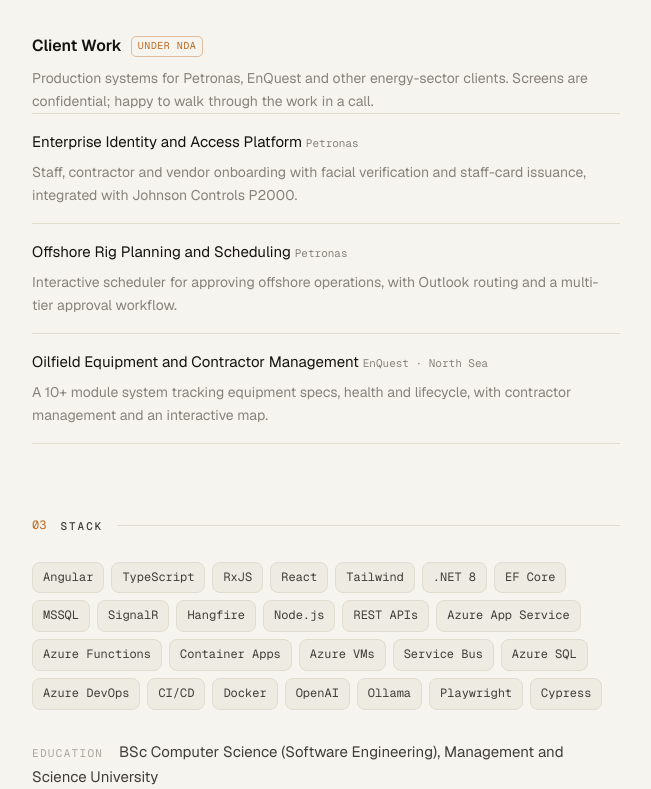
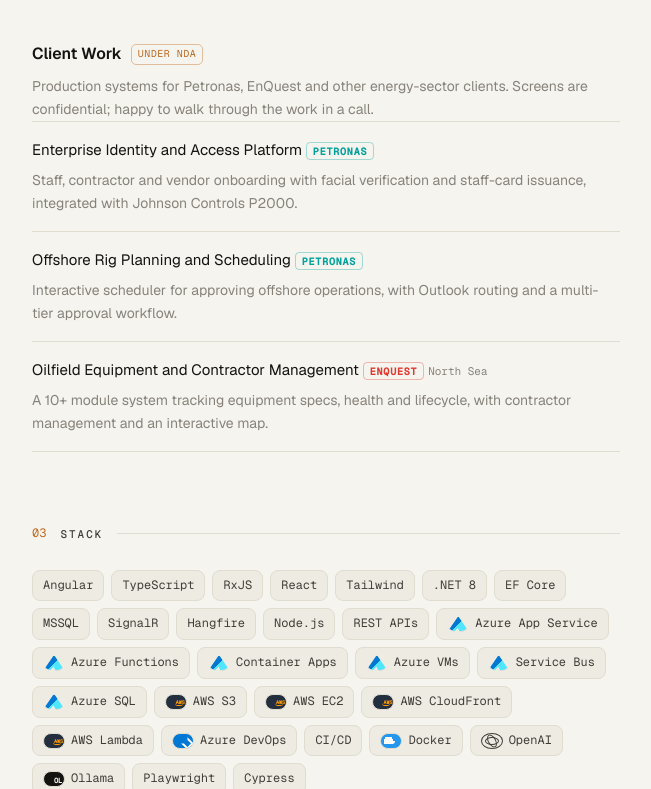
Before and after one commit to afhamsyahir/Portfolio, a plain HTML site: page index.html in a window 1280 px wide. Shown: the part 2011-2800 px from the top of the page, without its empty margins (314-965 px from the left). Drawn offline with nearby package versions, Linux system fonts and the light colour scheme.

Commit message:
Add portfolio icons and provider logos

```diff
--- a/index.html
+++ b/index.html
@@ -10,6 +10,8 @@
     <meta property="og:type" content="website">
     <meta property="og:image" content="./assets/aem-plus.png">
     <title>Afham Syahir | Front-End Developer</title>
+    <link rel="icon" type="image/png" href="./assets/avatar.png">
+    <link rel="apple-touch-icon" href="./assets/avatar.png">
     <link rel="preconnect" href="https://fonts.googleapis.com">
     <link rel="preconnect" href="https://fonts.gstatic.com" crossorigin>
     <link href="https://fonts.googleapis.com/css2?family=Geist:wght@300;400;500;600&family=Geist+Mono:wght@400;500&display=swap" rel="stylesheet">
@@ -22,7 +24,15 @@
         <div class="nav-actions">
           <a href="#work">work</a>
           <a href="#contact">contact</a>
-          <button id="theme-toggle" type="button" aria-label="Toggle theme">moon</button>
+          <button id="theme-toggle" type="button" aria-label="Toggle theme">
+            <svg class="theme-icon theme-icon-moon" viewBox="0 0 24 24" aria-hidden="true">
+              <path d="M21 14.8A8.3 8.3 0 0 1 9.2 3a7 7 0 1 0 11.8 11.8Z"></path>
+            </svg>
+            <svg class="theme-icon theme-icon-sun" viewBox="0 0 24 24" aria-hidden="true">
+              <circle cx="12" cy="12" r="4"></circle>
+              <path d="M12 2v2M12 20v2M4.9 4.9l1.4 1.4M17.7 17.7l1.4 1.4M2 12h2M20 12h2M4.9 19.1l1.4-1.4M17.7 6.3l1.4-1.4"></path>
+            </svg>
+          </button>
         </div>
       </nav>
 
@@ -134,15 +144,15 @@
           </p>
 
           <article>
-            <h4>Enterprise Identity and Access Platform <span>Petronas</span></h4>
+            <h4>Enterprise Identity and Access Platform <span class="client-logo petronas">Petronas</span></h4>
             <p>Staff, contractor and vendor onboarding with facial verification and staff-card issuance, integrated with Johnson Controls P2000.</p>
           </article>
           <article>
-            <h4>Offshore Rig Planning and Scheduling <span>Petronas</span></h4>
+            <h4>Offshore Rig Planning and Scheduling <span class="client-logo petronas">Petronas</span></h4>
             <p>Interactive scheduler for approving offshore operations, with Outlook routing and a multi-tier approval workflow.</p>
           </article>
           <article>
-            <h4>Oilfield Equipment and Contractor Management <span>EnQuest · North Sea</span></h4>
+            <h4>Oilfield Equipment and Contractor Management <span class="client-logo enquest">EnQuest</span> <span class="client-region">North Sea</span></h4>
             <p>A 10+ module system tracking equipment specs, health and lifecycle, with contractor management and an interactive map.</p>
           </article>
         </div>
@@ -156,9 +166,22 @@
         <div class="skills" aria-label="Technologies">
           <span>Angular</span><span>TypeScript</span><span>RxJS</span><span>React</span><span>Tailwind</span>
           <span>.NET 8</span><span>EF Core</span><span>MSSQL</span><span>SignalR</span><span>Hangfire</span>
-          <span>Node.js</span><span>REST APIs</span><span>Azure App Service</span><span>Azure Functions</span>
-          <span>Container Apps</span><span>Azure VMs</span><span>Service Bus</span><span>Azure SQL</span>
-          <span>Azure DevOps</span><span>CI/CD</span><span>Docker</span><span>OpenAI</span><span>Ollama</span>
+          <span>Node.js</span><span>REST APIs</span>
+          <span class="skill service-provider"><span class="skill-logo azure" aria-hidden="true"></span>Azure App Service</span>
+          <span class="skill service-provider"><span class="skill-logo azure" aria-hidden="true"></span>Azure Functions</span>
+          <span class="skill service-provider"><span class="skill-logo azure" aria-hidden="true"></span>Container Apps</span>
+          <span class="skill service-provider"><span class="skill-logo azure" aria-hidden="true"></span>Azure VMs</span>
+          <span class="skill service-provider"><span class="skill-logo azure" aria-hidden="true"></span>Service Bus</span>
+          <span class="skill service-provider"><span class="skill-logo azure" aria-hidden="true"></span>Azure SQL</span>
+          <span class="skill service-provider"><span class="skill-logo aws" aria-hidden="true">aws</span>AWS S3</span>
+          <span class="skill service-provider"><span class="skill-logo aws" aria-hidden="true">aws</span>AWS EC2</span>
+          <span class="skill service-provider"><span class="skill-logo aws" aria-hidden="true">aws</span>AWS CloudFront</span>
+          <span class="skill service-provider"><span class="skill-logo aws" aria-hidden="true">aws</span>AWS Lambda</span>
+          <span class="skill service-provider"><span class="skill-logo azure-devops" aria-hidden="true"></span>Azure DevOps</span>
+          <span>CI/CD</span>
+          <span class="skill service-provider"><span class="skill-logo docker" aria-hidden="true"></span>Docker</span>
+          <span class="skill service-provider"><span class="skill-logo openai" aria-hidden="true"></span>OpenAI</span>
+          <span class="skill service-provider"><span class="skill-logo ollama" aria-hidden="true">ol</span>Ollama</span>
           <span>Playwright</span><span>Cypress</span>
         </div>
         <p class="education"><span>Education</span> BSc Computer Science (Software Engineering), Management and Science University</p>
--- a/script.js
+++ b/script.js
@@ -7,8 +7,7 @@
 
 function setTheme(theme) {
   root.dataset.theme = theme;
-  themeToggle.textContent = theme === "dark" ? "moon" : "sun";
-  themeToggle.setAttribute("aria-label", `Switch to ${theme === "dark" ? "light" : "dark"} theme`);
+  themeToggle?.setAttribute("aria-label", `Switch to ${theme === "dark" ? "light" : "dark"} theme`);
   localStorage.setItem("afham-theme", theme);
 }
 
--- a/styles.css
+++ b/styles.css
@@ -96,21 +96,49 @@
 }
 
 #theme-toggle {
-  min-width: 32px;
+  display: inline-grid;
+  width: 26px;
+  height: 26px;
+  place-items: center;
+  border: 1px solid transparent;
+  border-radius: 50%;
   padding: 0;
-  border: 0;
   background: transparent;
   color: var(--muted);
   cursor: pointer;
-  font-family: "Geist Mono", monospace;
-  font-size: 11px;
-  letter-spacing: 0.06em;
-  text-transform: uppercase;
 }
 
 #theme-toggle:hover,
 #theme-toggle:focus-visible {
+  border-color: var(--border);
   color: var(--fg);
+}
+
+.theme-icon {
+  grid-area: 1 / 1;
+  width: 16px;
+  height: 16px;
+  fill: none;
+  stroke: currentColor;
+  stroke-linecap: round;
+  stroke-linejoin: round;
+  stroke-width: 1.8;
+  transition: opacity 180ms ease, transform 180ms ease;
+}
+
+.theme-icon-sun {
+  opacity: 0;
+  transform: scale(0.7) rotate(-35deg);
+}
+
+:root[data-theme="light"] .theme-icon-moon {
+  opacity: 0;
+  transform: scale(0.7) rotate(35deg);
+}
+
+:root[data-theme="light"] .theme-icon-sun {
+  opacity: 1;
+  transform: scale(1) rotate(0);
 }
 
 .intro {
@@ -406,10 +434,33 @@
   border-bottom: 1px solid var(--border);
 }
 
-.client-work h4 span {
+.client-work h4 .client-region {
   color: var(--muted);
   font-family: "Geist Mono", monospace;
   font-size: 11px;
+}
+
+.client-logo {
+  display: inline-flex;
+  align-items: center;
+  min-height: 18px;
+  border: 1px solid color-mix(in srgb, currentColor 34%, transparent);
+  border-radius: 4px;
+  padding: 1px 6px 0;
+  font-family: "Geist Mono", monospace;
+  font-size: 10px;
+  font-weight: 600;
+  letter-spacing: 0.08em;
+  line-height: 1.3;
+  text-transform: uppercase;
+}
+
+.client-logo.petronas {
+  color: #00a19c;
+}
+
+.client-logo.enquest {
+  color: #df3a2f;
 }
 
 .skills {
@@ -426,6 +477,117 @@
   color: var(--fg2);
   font-family: "Geist Mono", monospace;
   font-size: 12px;
+}
+
+.skills .skill {
+  display: inline-flex;
+  align-items: center;
+  gap: 6px;
+}
+
+.skill-logo {
+  position: relative;
+  display: inline-grid;
+  width: 16px;
+  height: 16px;
+  flex: 0 0 16px;
+  place-items: center;
+  overflow: hidden;
+  border-radius: 4px;
+  font-family: "Geist Mono", monospace;
+  font-size: 6px;
+  font-weight: 600;
+  line-height: 1;
+  text-transform: uppercase;
+}
+
+.skill-logo.azure {
+  background: linear-gradient(135deg, #0078d4 0 52%, #50e6ff 52% 100%);
+  clip-path: polygon(50% 0, 100% 100%, 58% 100%, 48% 72%, 30% 100%, 0 100%);
+}
+
+.skill-logo.azure-devops {
+  background: #0078d4;
+}
+
+.skill-logo.azure-devops::before {
+  content: "";
+  width: 9px;
+  height: 9px;
+  border: 2px solid #fff;
+  border-left-color: transparent;
+  transform: rotate(45deg);
+}
+
+.skill-logo.aws {
+  background: #232f3e;
+  color: #ff9900;
+  font-size: 5px;
+  letter-spacing: 0;
+}
+
+.skill-logo.aws::after {
+  content: "";
+  position: absolute;
+  right: 3px;
+  bottom: 3px;
+  width: 8px;
+  height: 3px;
+  border-bottom: 1px solid #ff9900;
+  border-radius: 0 0 999px 999px;
+}
+
+.skill-logo.docker {
+  background: #2496ed;
+}
+
+.skill-logo.docker::before,
+.skill-logo.docker::after {
+  content: "";
+  position: absolute;
+  background: #fff;
+}
+
+.skill-logo.docker::before {
+  width: 9px;
+  height: 5px;
+  left: 3px;
+  top: 5px;
+  box-shadow: 0 -3px 0 -1px #fff;
+}
+
+.skill-logo.docker::after {
+  width: 11px;
+  height: 3px;
+  left: 3px;
+  bottom: 4px;
+  border-radius: 0 0 8px 8px;
+}
+
+.skill-logo.openai {
+  border: 1px solid currentColor;
+  border-radius: 50%;
+  color: var(--fg2);
+}
+
+.skill-logo.openai::before,
+.skill-logo.openai::after {
+  content: "";
+  position: absolute;
+  border: 1px solid currentColor;
+  border-radius: 50%;
+  inset: 3px;
+}
+
+.skill-logo.openai::after {
+  transform: rotate(60deg);
+}
+
+.skill-logo.ollama {
+  background: var(--fg);
+  color: var(--bg);
+  font-size: 7px;
+  letter-spacing: -0.04em;
 }
 
 .education {
```
